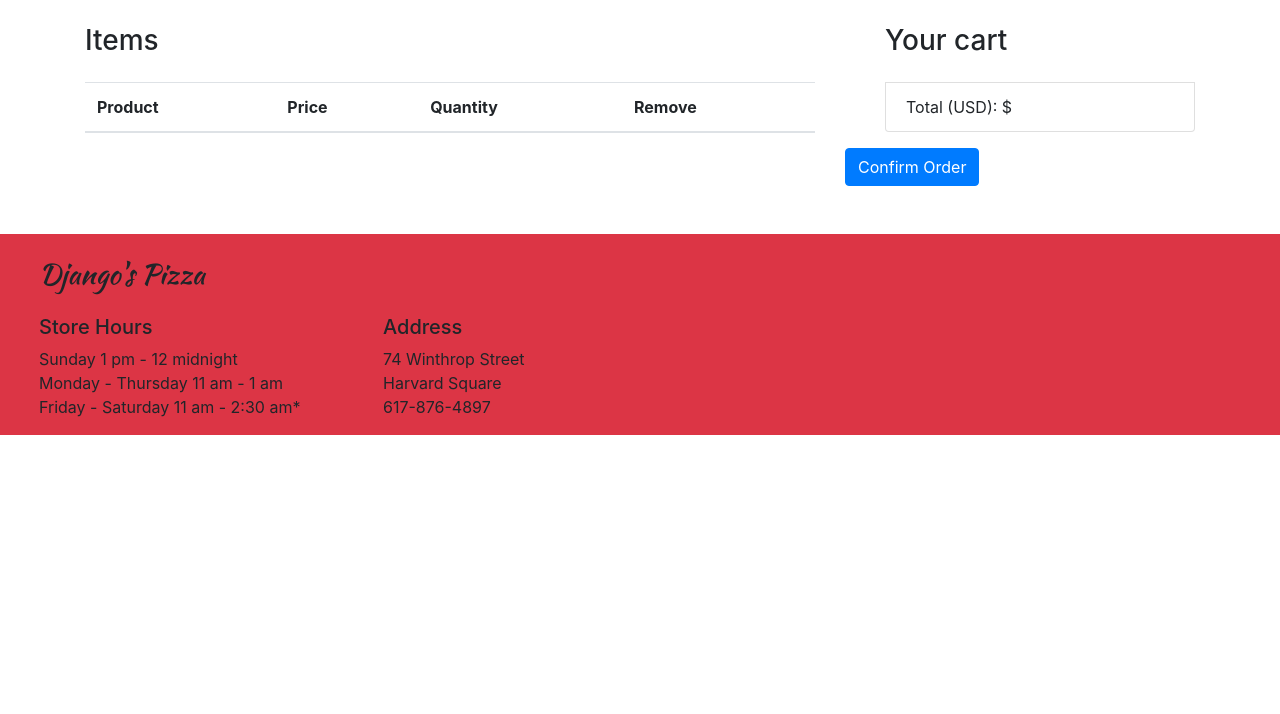
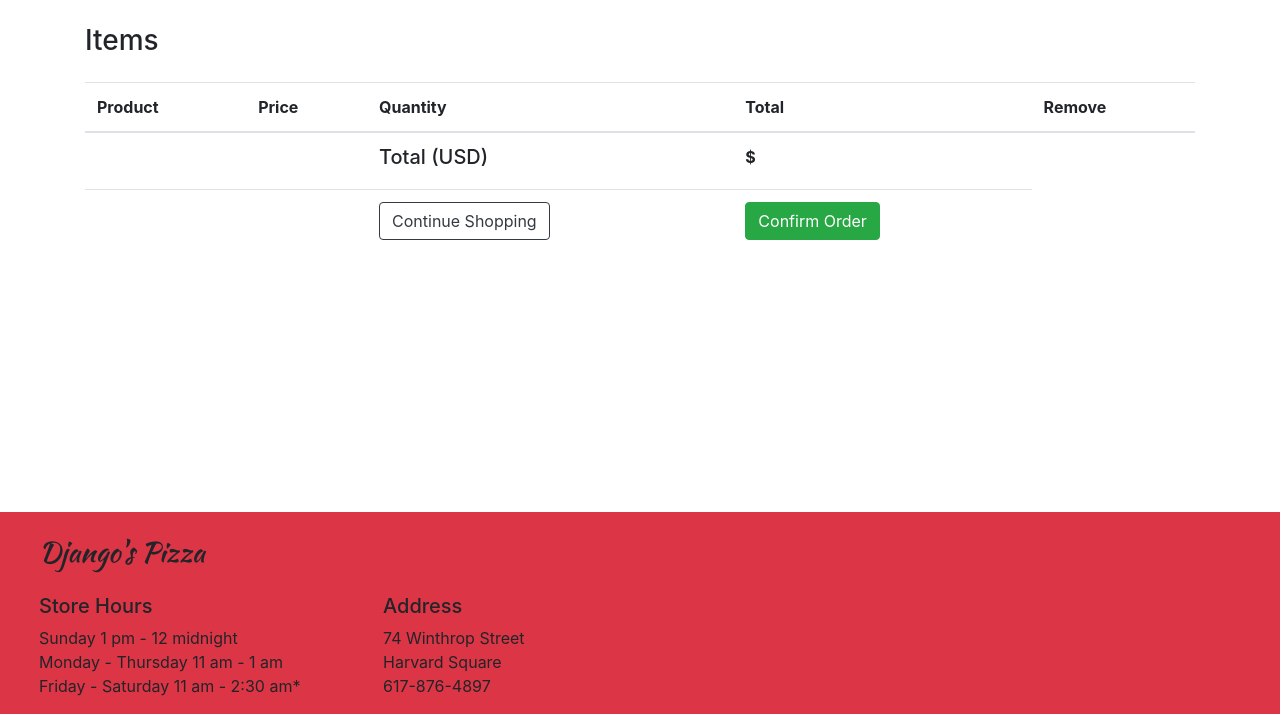
Before and after one commit to edumats/cs50-djangos-pizza, a Django app: page /cart/ in a window 1280 px wide. Shown: the part 93-807 px from the top of the page. Before the commit the page ends 528 px from the top, so only its background shows below. Run offline with Django 4.2, Linux system fonts and the light colour scheme; lists and menus that the app fills with data are empty; some libraries are stand-ins or nearby versions.

Commit message:
Adjusting carts page fron end

```diff
--- a/carts/static/carts/cart-manager.js
+++ b/carts/static/carts/cart-manager.js
@@ -9,12 +9,16 @@ const Cart = {
         this.updateCartStatus(ordersArr);
     },
     updateCartStatus(arr=Cart.orders) {
+        console.log('Updating cart')
         if (arr.length > 0) {
             this.orders = arr;
             this.sumOrders();
             this.showCart();
+            // If item quantity is changed, update cart and local storage
+            Cart.changeQuantity();
         } else {
             document.querySelector('#order-details').innerHTML = '<h5>No items in cart</h5>';
+            document.querySelector('#order-total').innerHTML = '';
         }
     },
     // Gets total of all order items
@@ -53,6 +57,7 @@ const Cart = {
                 console.log('Order found, changing quantity');
                 order.quantity = quantity;
                 Cart.syncOrders();
+                Cart.updateCartStatus()();
             } else {
                 console.log('Not found');
             }
@@ -140,19 +145,6 @@ const Cart = {
             });
         }, 3000);
     },
-    changeQuantity() {
-        let selects = document.querySelectorAll('.select-quantity');
-        selects.forEach(select => {
-            select.addEventListener('change', () => {
-                let quantity = select.value;
-                let slug = select.dataset.id;
-                let toppings = select.dataset.toppings;
-                console.log(`Extracting toppings as ${toppings}`);
-                this.changeQtyOrder(slug, quantity, toppings);
-                this.sumOrders();
-            })
-        })
-    },
     containsItem(slug, toppings) {
         // Checks if Cart.orders contains a slug and exact array of toppings, if yes, returns true, otherwise, false
         return this.orders.some(order => order.slug === slug && JSON.stringify(order.toppings) === JSON.stringify(toppings))
@@ -165,6 +157,7 @@ const Cart = {
     },
     showCart() {
         let orderDetails = document.querySelector('#order-details');
+        orderDetails.innerHTML = '';
         // Loop over all orders. For each order, create empty row
         this.orders.map((order, index) => {
             let tableRow = document.createElement('tr');
@@ -194,8 +187,20 @@ const Cart = {
                     }
                 }
             })
+            createItemTotal(order['quantity'], order['price'], tableRow);
             createDeleteElement(order['slug'], tableRow);
         })
+
+        // Create Item Total item
+        function createItemTotal(quantity, price, parent) {
+            let td = document.createElement('td');
+            let span = document.createElement('span');
+            let total = quantity * price
+            span.innerHTML = total.toFixed(2);
+            td.innerHTML = '$';
+            td.appendChild(span);
+            parent.appendChild(td);
+        }
 
         // Creates the Cart item delete button
         function createDeleteElement(slug, parent) {
@@ -269,9 +274,6 @@ document.addEventListener('DOMContentLoaded', () => {
     // Checks if there is a cart data in local storage
     Cart.init();
 
-    // If item quantity is changed, update cart and local storage
-    Cart.changeQuantity();
-
     // If button is clicked, send order to server
     Cart.sendOrder();
 });
--- a/carts/templates/carts/cart.html
+++ b/carts/templates/carts/cart.html
@@ -14,26 +14,50 @@
     <!-- Cart contents -->
     <div class="container">
         <div class="row">
-            <div class="col-md-8">
+            <div class="col-md-12">
                 <h3 class="my-4">Items</h3>
                 <table class="table">
                     <thead>
                         <th scope="col">Product</th>
                         <th scope="col">Price</th>
                         <th scope="col">Quantity</th>
+                        <th scope="col">Total</th>
                         <th scope="col">Remove</th>
                     </thead>
                     <tbody id="order-details">
 
                     </tbody>
+                    <tbody>
+                        <tr>
+                            <td>
+                                <span></span>
+                            </td>
+                            <td>
+                                <span></span>
+                            </td>
+                            <td>
+                                <h5>Total (USD)</h5>
+                            </td>
+                            <td class="font-weight-bold">
+                                $<span id="order-total"></span>
+                            </td>
+                        </tr>
+                        <tr>
+                            <td>
+                                <span></span>
+                            </td>
+                            <td>
+                                <span></span>
+                            </td>
+                            <td>
+                                <button class="btn btn-outline-dark text-center" type="button">Continue Shopping</button>
+                            </td>
+                            <td>
+                                <button class="btn btn-success text-center" type="button" id="confirm-order">Confirm Order</button>
+                            </td>
+                        </tr>
+                    </tbody>
                 </table>
-            </div>
-            <div class="col-md-4">
-                <ul id="order-summary">
-                    <h3 class="my-4">Your cart</h3>
-                    <li class="list-group-item">Total (USD): $<span id="order-total"></span></li>
-                </ul>
-                <button class="btn btn-primary text-center" type="button" id="confirm-order">Confirm Order</button>
             </div>
         </div>
     </div>
--- a/orders/models.py
+++ b/orders/models.py
@@ -5,7 +5,6 @@ class Product(models.Model):
     name = models.CharField(max_length=100, blank=True)
     price = models.DecimalField(max_digits=6, decimal_places=2)
     slug = models.SlugField(max_length=120, unique=True)
-    image = models.URLField(default='https://via.placeholder.com/150')
     description = models.CharField(max_length=500, blank=True)
     created = models.DateTimeField(auto_now_add=True)
 
@@ -44,6 +43,7 @@ class Dinner(Product):
 
 class DinnerType(models.Model):
     name = models.CharField(max_length=70)
+    image = models.URLField(default='https://via.placeholder.com/150')
 
     def __str__(self):
         return self.name
@@ -53,6 +53,7 @@ class DinnerType(models.Model):
 
 
 class Salad(Product):
+    image = models.URLField(default='https://via.placeholder.com/150')
     def __str__(self):
         return f"{self.name} - $ {self.price}"
 
@@ -60,6 +61,7 @@ class Salad(Product):
         return f"/products/salad/{self.slug}"
 
 class Pasta(Product):
+    image = models.URLField(default='https://via.placeholder.com/150')
     def __str__(self):
         return f"{self.name} - $ {self.price}"
 
@@ -88,6 +90,7 @@ class Pizza(Product):
 
 class PizzaType(models.Model):
     name = models.CharField(max_length=70)
+    image = models.URLField(default='https://via.placeholder.com/150')
 
     def __str__(self):
         return self.name
@@ -117,6 +120,7 @@ class Sub(Product):
 
 class SubType(models.Model):
     name = models.CharField(max_length=70)
+    image = models.URLField(default='https://via.placeholder.com/150')
 
     def __str__(self):
         return self.name
--- a/orders/static/orders/styles.css
+++ b/orders/static/orders/styles.css
@@ -1,3 +1,7 @@
+main {
+    min-height: 58vh;
+}
+
 .card {
     margin: 0;
 }
@@ -32,7 +36,7 @@ form input {
 }
 
 /*
- * Header
+ * Header Menu buttons
  */
 
 .nav-masthead .nav-link {
--- a/orders/templates/orders/custom.html
+++ b/orders/templates/orders/custom.html
@@ -15,7 +15,7 @@
     <div class="container my-5">
         <div class="row">
             <div class="col-md-3 text-center">
-                <img src="https://via.placeholder.com/150" class="img-fluid"/>
+                <img id="product-image" src="https://via.placeholder.com/150" class="img-fluid"/>
             </div>
 
             <div class="col-md-9">
--- a/orders/templates/orders/index.html
+++ b/orders/templates/orders/index.html
@@ -14,7 +14,7 @@
                         <div class="card bg-light px-0 mb-3">
                             <div class="row no-gutters">
                                 <div class="col-4">
-                                    <img class="card-img" src="https://django-pizza.s3-sa-east-1.amazonaws.com/5311004.gif" />
+                                    <img class="card-img" src="{{ dish.image }}" />
                                 </div>
                                 <div class="col-8">
                                     <div class="card-body">
--- a/orders/templates/orders/layout.html
+++ b/orders/templates/orders/layout.html
@@ -37,7 +37,7 @@
             <div class="collapse navbar-collapse" id="navbarSupportedContent">
                 <div class="navbar-nav ml-auto">
                     {% if user.is_authenticated %}
-                        <p class="p-2 text-dark mr-4">Welcome {{ user.username }}</p>
+                        <p class="p-2 text-dark mr-5">Welcome {{ user.username }}</p>
                         <a class="p-2 text-dark nav-link" href="{% url 'cart' %}">Cart</a>
                         <a class="p-2 text-dark nav-link" href="{% url 'my-orders' %}">My orders</a>
                         <a class="p-2 text-dark nav-link" href="{% url 'logout' %}">Logout</a>
```
Also changed, not shown: orders/static/orders/query-price.js (+12 -1 lines), orders/views.py (+16 -4 lines), db.sqlite3, orders/migrations/0011_remove_product_image.py (added), orders/migrations/0012_auto_20200605_1502.py (added).
